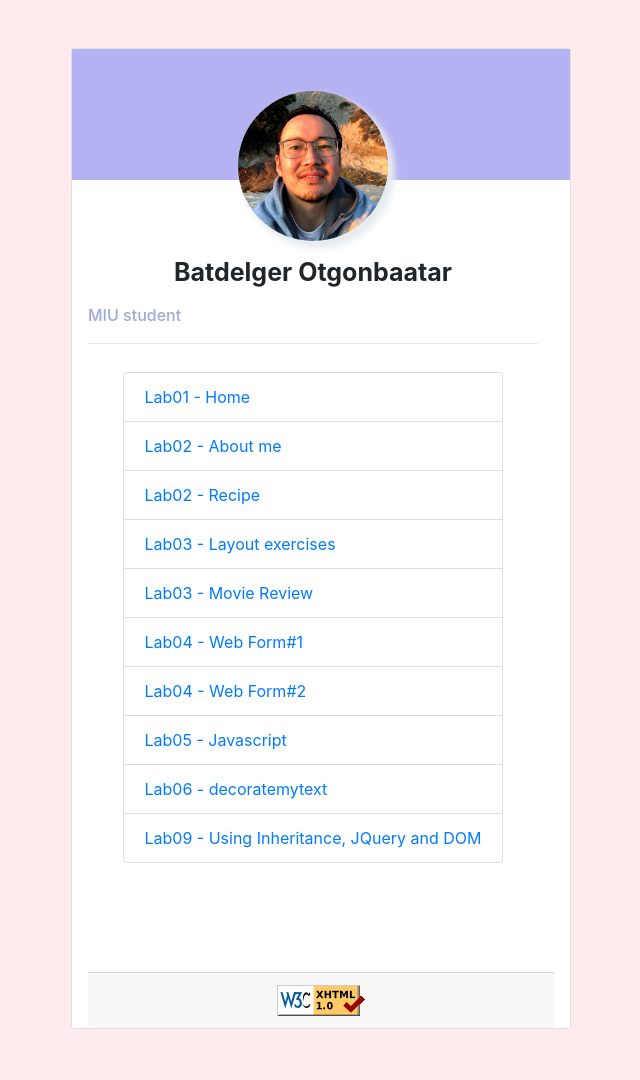
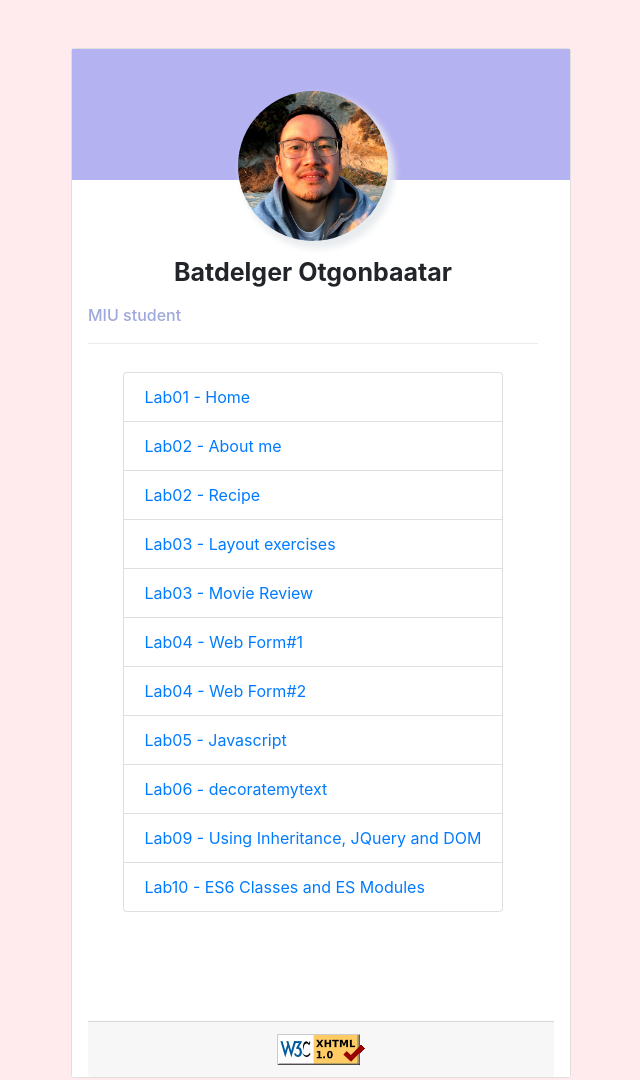
Before and after one commit to batdelger/cs472, a website: page index.html in a window 1280 px wide. Shown: the whole page, without its empty margins (319-959 px from the left). Drawn offline with nearby package versions, Linux system fonts and the light colour scheme.

Commit message:
added lab10 link to index.html

```diff
--- a/index.html
+++ b/index.html
@@ -39,8 +39,11 @@
                                     </a></li>
                                 <li class="list-group-item"><a href="lab6/decoratemytext.html">Lab06 - decoratemytext
                                     </a></li>
-                                <li class="list-group-item"><a href="lab9/index.html">Lab09 - Using Inheritance, JQuery and DOM
+                                <li class="list-group-item"><a href="lab9/index.html">Lab09 - Using Inheritance, JQuery
+                                        and DOM
                                     </a></li>
+                                <li class="list-group-item"><a href="lab10/index.html">Lab10 - ES6 Classes and ES
+                                        Modules</a></li>
                             </ul>
                         </div>
                     </div>
```
